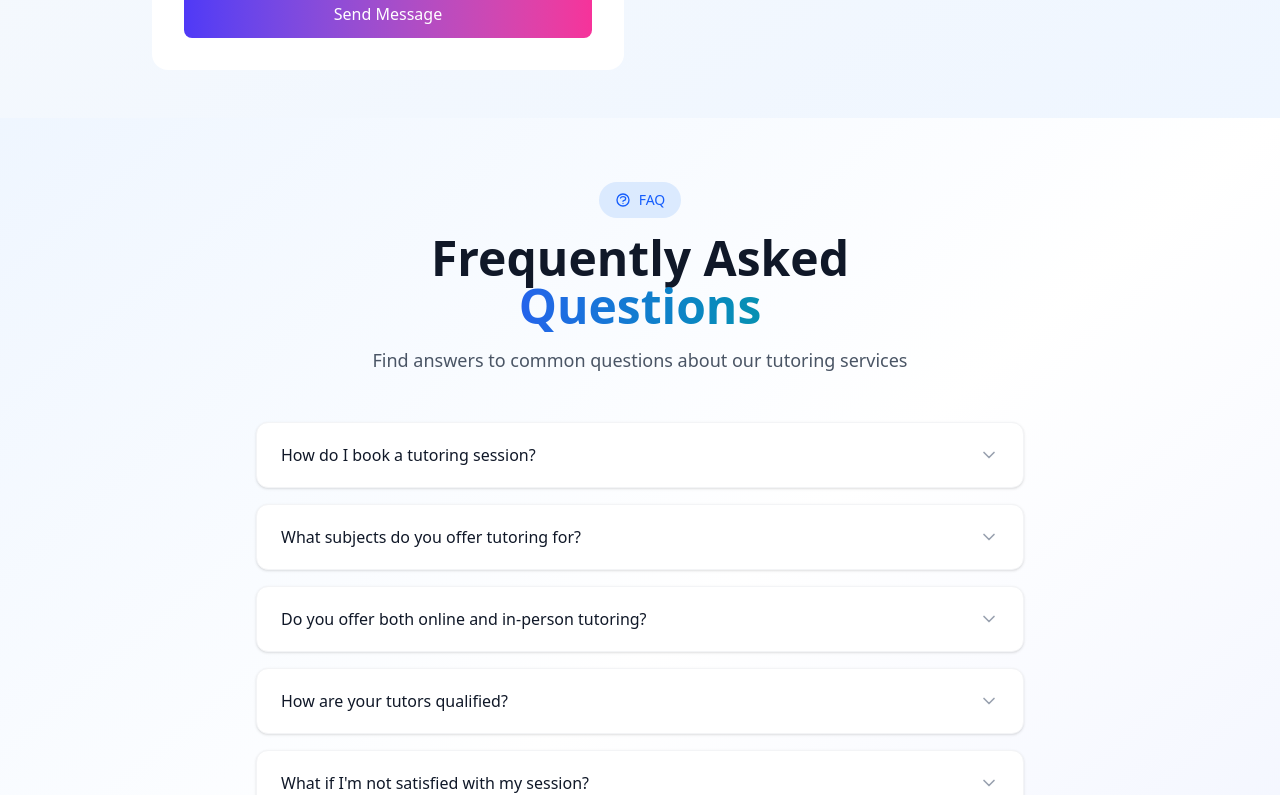
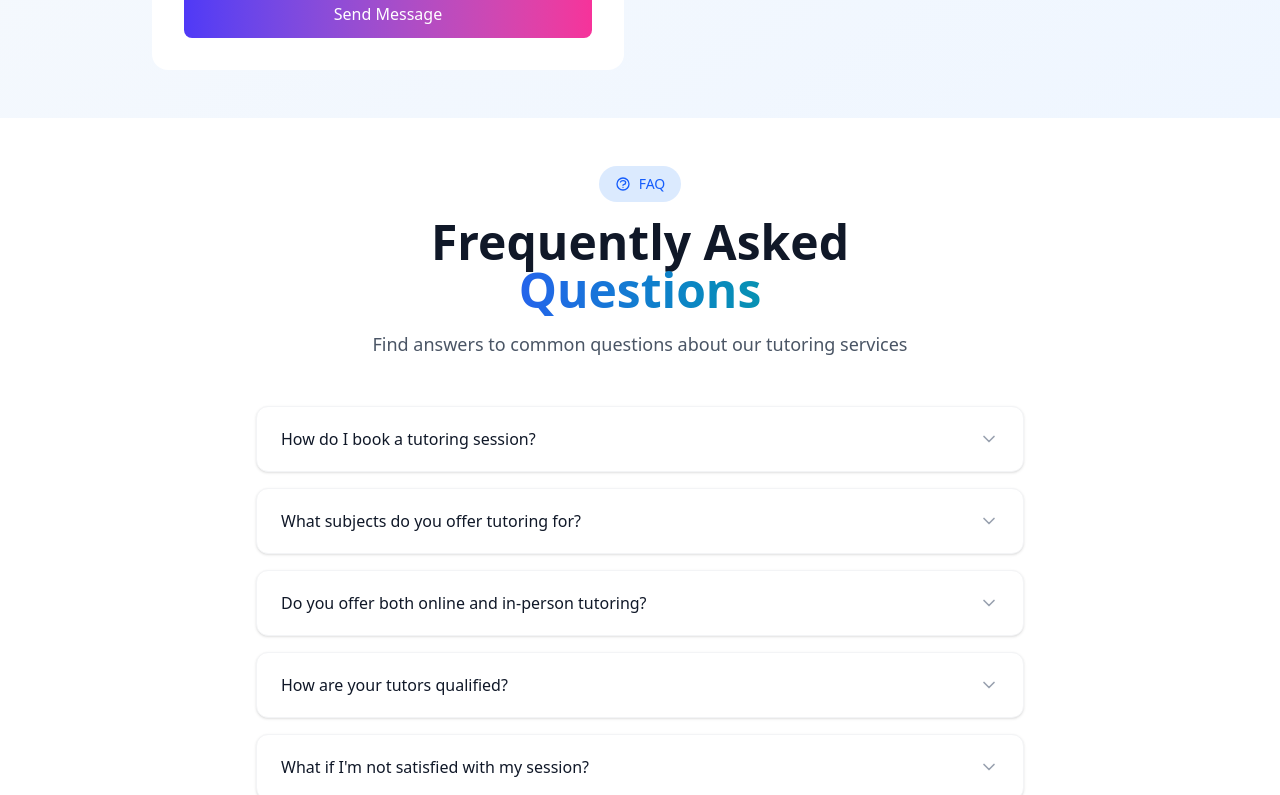
Before and after one commit to tushu003/lms-system, a Next.js app: page /contact in a window 1280 px wide. Shown: the part 1185-1980 px from the top of the page. Built offline with nearby package versions, Linux system fonts and the light colour scheme.

Commit message:
modify faq section

```diff
--- a/app/(client)/contact/_components/faq-section.tsx
+++ b/app/(client)/contact/_components/faq-section.tsx
@@ -43,7 +43,7 @@ const FAQSection: React.FC = () => {
   };
 
   return (
-    <div className="min-h-screen bg-gradient-to-br from-blue-50 via-white to-indigo-50 py-16 px-4 sm:px-6 lg:px-8">
+    <div className="min-h-screen py-12 px-4 sm:px-6 lg:px-8">
       <div className="max-w-3xl mx-auto">
         {/* Header */}
         <div className="text-center mb-12">
```
